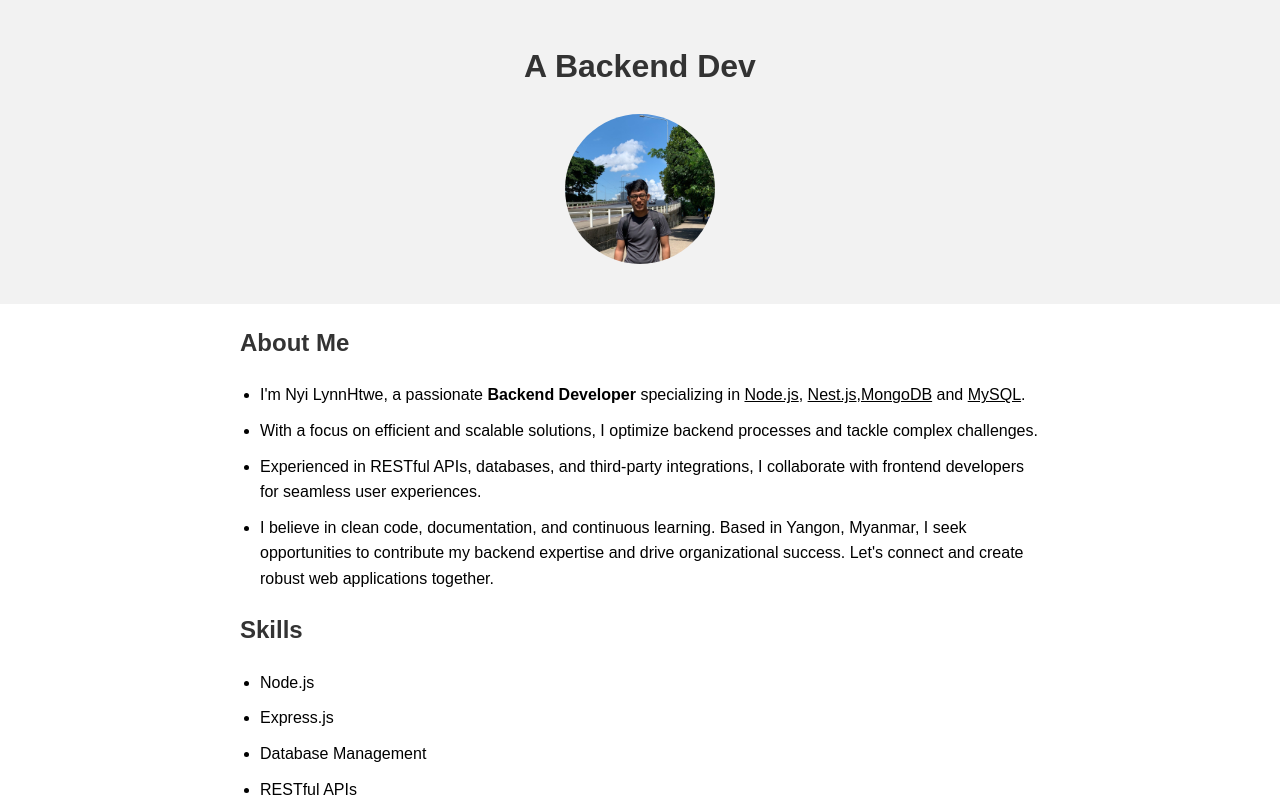
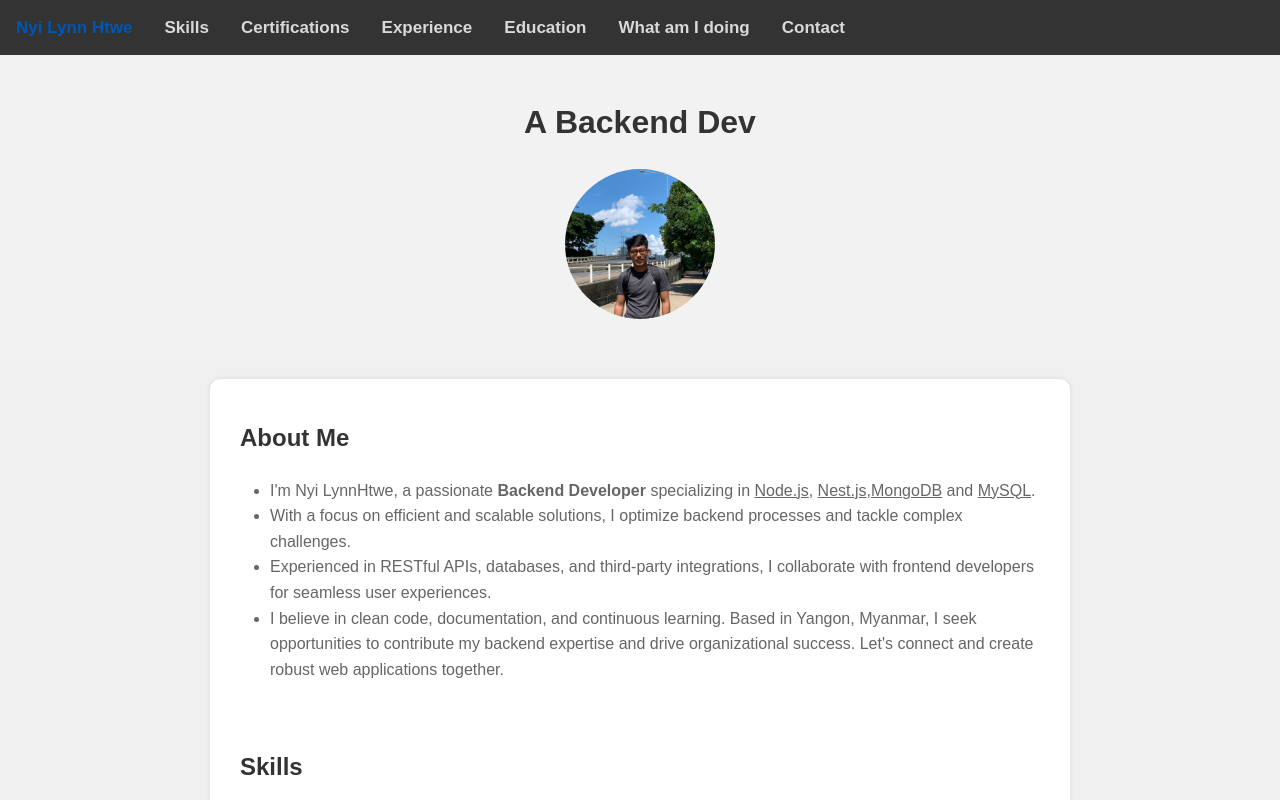
Before and after one commit to nyilynnhtwe/portfolio, a plain HTML site: page index.html in a window 1280 px wide. Shown: the top 800 px of the page. Drawn offline with Linux system fonts and the light colour scheme.

Commit message:
update todo list

```diff
--- a/index.html
+++ b/index.html
@@ -1,12 +1,14 @@
 <!DOCTYPE html>
 <html>
+
 <head>
     <link rel="icon" href="favicon.ico" type="image/x-icon">
     <meta charset="UTF-8">
     <meta name="viewport" content="width=device-width, initial-scale=1.0">
     <link rel="icon" href="favicon.ico" type="image/x-icon">
     <title>Nyilynnhtwe - Backend Developer</title>
-    <meta name="description" content="Nyi LynnHtwe - Backend Developer specializing in Node.js, Nest.js, MongoDB, and MySQL. Creating efficient and scalable solutions for seamless user experiences. Let's connect and create robust web applications together.">
+    <meta name="description"
+        content="Nyi LynnHtwe - Backend Developer specializing in Node.js, Nest.js, MongoDB, and MySQL. Creating efficient and scalable solutions for seamless user experiences. Let's connect and create robust web applications together.">
     <meta name="keywords" content="backend developer, Node.js, Nest.js, MongoDB, MySQL, RESTful APIs, web development">
     <style>
         body {
@@ -14,7 +16,28 @@
             line-height: 1.6;
             margin: 0;
             padding: 0;
+            background-color: #F0F0F0;
         }
+
+        .navbar {
+            background-color: #333;
+            overflow: auto;
+            position: sticky;
+            top: 0;
+            z-index: 1000;
+        }
+
+        .navbar a {
+            float: left;
+            display: block;
+            color: rgb(218, 216, 216);
+            text-align: center;
+            padding: 14px 16px;
+            text-decoration: none;
+            font-size: 17px;
+        }
+
+
 
         header {
             background-color: #f2f2f2;
@@ -33,39 +56,49 @@
             margin-bottom: 20px;
         }
 
+        h1,
+        h2,
+        h3 {
+            color: #333;
+        }
+
         h1 {
             font-size: 32px;
-            color: #333;
+        }
+
+        h2 {
+            font-size: 24px;
+            margin-top: 30px;
+        }
+
+        h3 {
+            font-size: 20px;
         }
 
         main {
             max-width: 800px;
             margin: 20px auto;
-            padding: 0 20px;
+            padding: 0 30px;
+            background-color: #fff;
+            box-shadow: 0px 0px 5px 0px rgba(0, 0, 0, 0.1);
+            border-radius: 10px;
         }
 
-        h2 {
-            font-size: 24px;
-            color: #333;
+        section {
+            padding-top: 10px;
+            padding-bottom: 10px;
         }
 
-        p {
-            font-size: 16px;
+        p,
+        ul,
+        ol {
             color: #666;
+            line-height: 1.6;
         }
 
-        ul {
-            list-style-type: disc;
-            padding-left: 20px;
-        }
-
-        li {
-            margin-bottom: 10px;
-        }
-
-        a {
-            color: #007bff;
-            text-decoration: none;
+        ul,
+        ol {
+            padding-left: 30px;
         }
 
         footer {
@@ -74,41 +107,76 @@
             text-align: center;
             font-size: 14px;
             color: #666;
+            margin-top: 20px;
+        }
+
+        a {
+            color: black;
+            font-weight: bold;
+            text-decoration: none;
+        }
+
+        a:hover {
+            color: #0056b3;
+        }
+
+        a:active {
+            color: #003680;
         }
     </style>
 </head>
+
 <body>
-    <header>
+    <div class="navbar">
+        <a href="#intro">Nyi Lynn Htwe</a>
+        <a href="#skills">Skills</a>
+        <a href="#certifications">Certifications</a>
+        <a href="#experience">Experience</a>
+        <a href="#education">Education</a>
+        <a href="./todo.html">What am I doing</a>
+        <a href="#contact">Contact</a>
+    </div>
+
+    <header id="intro">
         <h1>A Backend Dev</h1>
         <img class="profile-picture" src="pp.jpeg" alt="Profile Picture of Nyi LynnHtwe">
     </header>
 
+
+
+
+
     <main>
 
-        <section>
+        <section id="about-me">
             <h2>About Me</h2>
             <ul>
                 <li>
-                    I'm Nyi LynnHtwe, a passionate <b>Backend Developer</b> specializing in <u>Node.js</u>, <u>Nest.js</u>,<u>MongoDB</u> and <u>MySQL</u>.
+                    I'm Nyi LynnHtwe, a passionate <b>Backend Developer</b> specializing in <u>Node.js</u>,
+                    <u>Nest.js</u>,<u>MongoDB</u> and <u>MySQL</u>.
                 </li>
 
                 <li>
-                    With a focus on efficient and scalable solutions, I optimize backend processes and tackle complex challenges.
+                    With a focus on efficient and scalable solutions, I optimize backend processes and tackle complex
+                    challenges.
                 </li>
 
                 <li>
-                    Experienced in RESTful APIs, databases, and third-party integrations, I collaborate with frontend developers for seamless user experiences.
+                    Experienced in RESTful APIs, databases, and third-party integrations, I collaborate with frontend
+                    developers for seamless user experiences.
                 </li>
 
                 <li>
-                    I believe in clean code, documentation, and continuous learning. Based in Yangon, Myanmar, I seek opportunities to contribute my backend expertise and drive organizational success. Let's connect and create robust web applications together.
+                    I believe in clean code, documentation, and continuous learning. Based in Yangon, Myanmar, I seek
+                    opportunities to contribute my backend expertise and drive organizational success. Let's connect and
+                    create robust web applications together.
                 </li>
 
             </ul>
         </section>
 
 
-        <section>
+        <section id="skills">
             <h2>Skills</h2>
             <ul>
                 <li>Node.js</li>
@@ -119,7 +187,7 @@
             </ul>
         </section>
 
-        <section>
+        <section id="certifications">
             <h2>Certifications</h2>
             <ul>
                 <li>EF SET Certificate (C1 Advanced)</li>
@@ -131,7 +199,7 @@
         </section>
 
 
-        <section>
+        <section id="experience">
             <h2>Experience</h2>
             <ol>
                 <li>
@@ -156,19 +224,20 @@
                     <p>Instructor</p>
                     <p>November 2021 - February 2022 (4 months)</p>
                     <p>Remote</p>
-                    <p>My first part-time job and it was work-from-home. A good friendly environment. I got invaluable experiences. Teaching Programming Basics to kids is fun.</p>
+                    <p>My first part-time job and it was work-from-home. A good friendly environment. I got invaluable
+                        experiences. Teaching Programming Basics to kids is fun.</p>
                 </li>
             </ol>
         </section>
 
-        <section>
+        <section id="education">
             <h2>Education</h2>
             <p>University of Computer Studies, Mandalay</p>
             <p>2018 - 2020</p>
             <p>Computer Science</p>
         </section>
 
-        <section>
+        <section id="contact">
             <h2>Contact</h2>
             <p>Email: nyilynnhtwe@gmail.com</p>
             <p>LinkedIn: <a href="https://www.linkedin.com/in/nyilynnhtwe">Connect with me on LinkedIn</a></p>
@@ -182,4 +251,5 @@
         <p>&copy; 2023 Nyi LynnHtwe</p>
     </footer>
 </body>
+
 </html>
```
Also changed, not shown: todo.html (added, +49 -0 lines).
